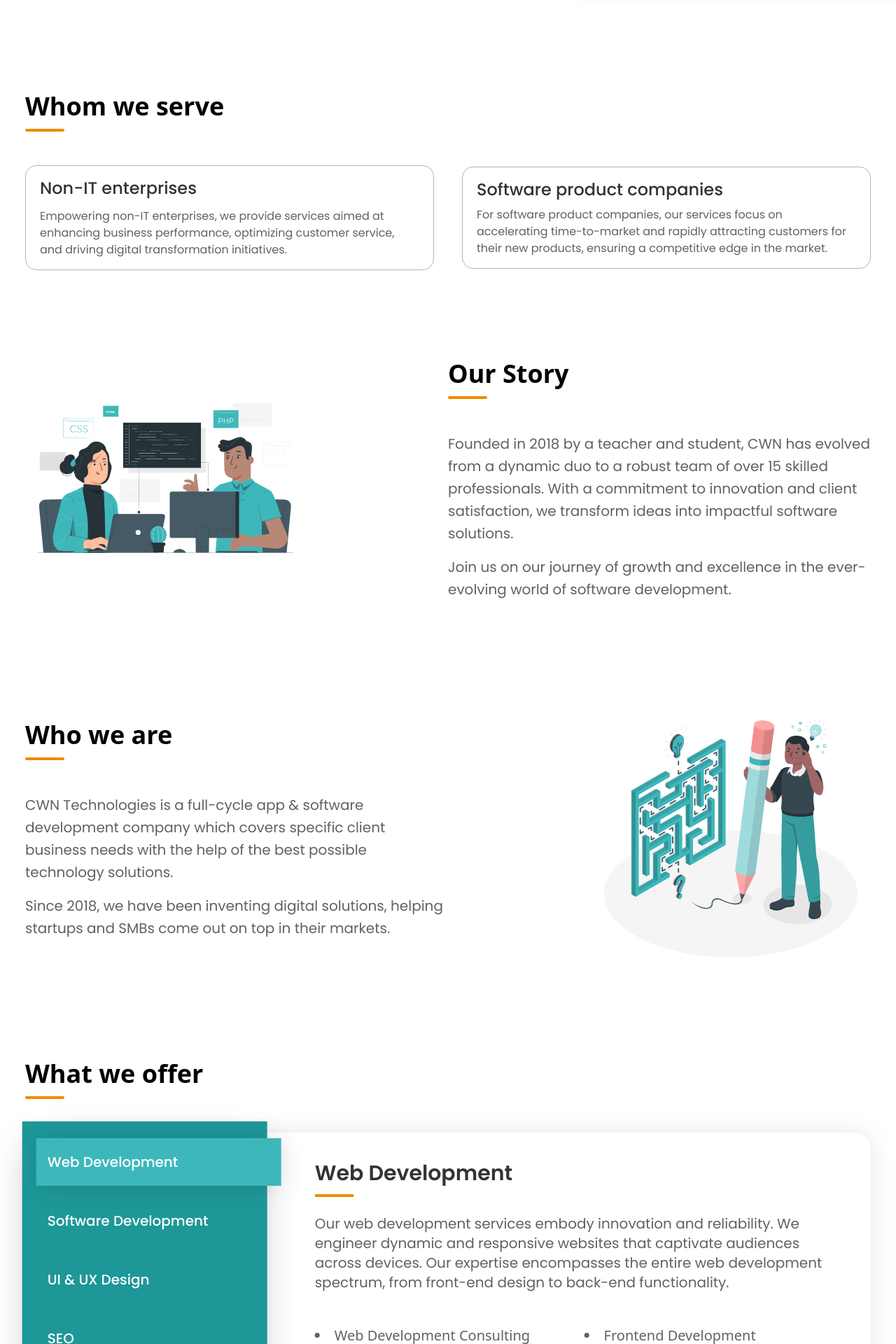
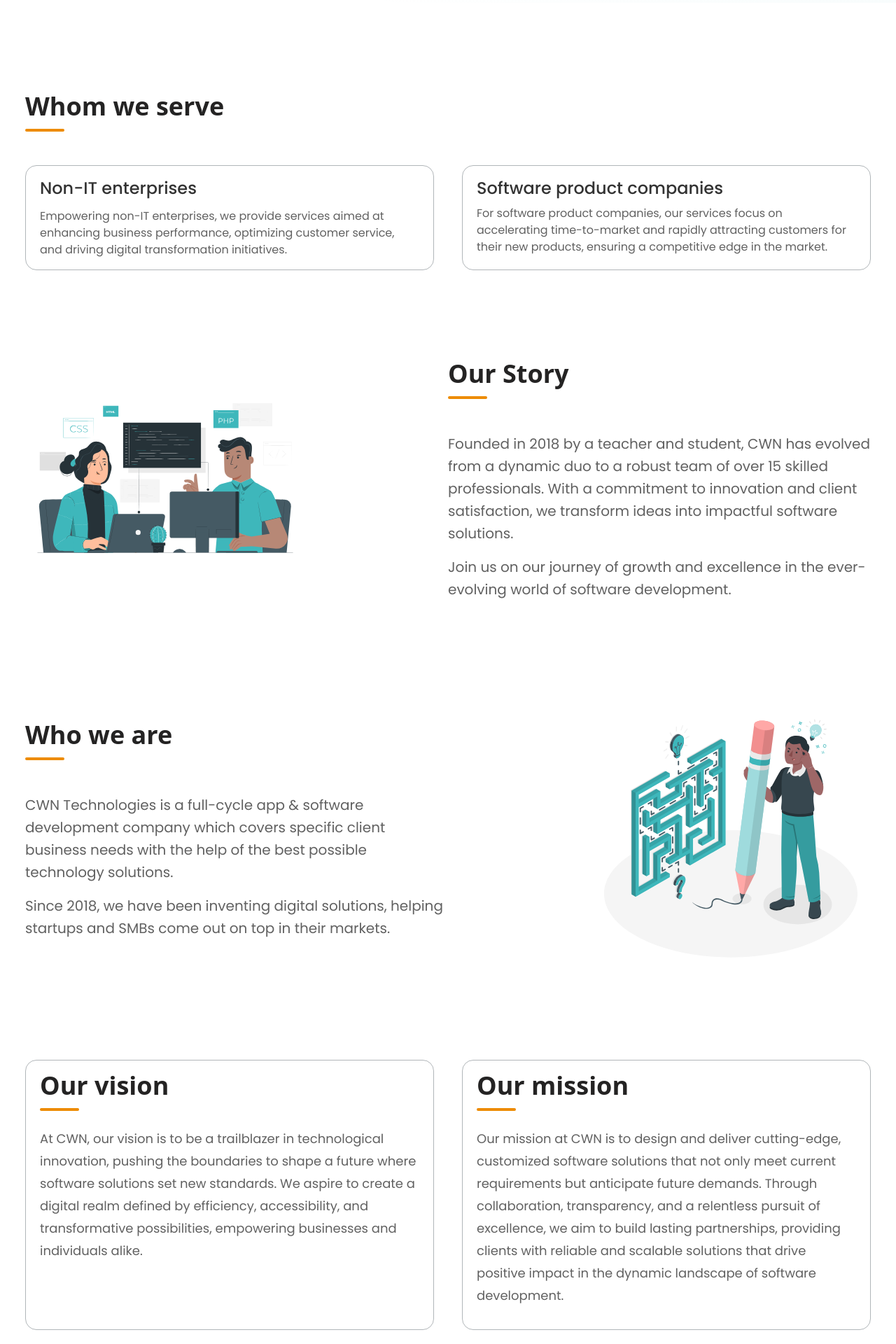
Before and after one commit to Malik-Haziq/CWN-Tech, a React (Vite) app: page /about in a window 1280 px wide. Shown: the part 620-2540 px from the top of the page at 70% size. Built offline with nearby package versions, Linux system fonts and the light colour scheme; a web font is replaced by a local one.

Commit message:
mission & vision completed

```diff
--- a/src/css/index.css
+++ b/src/css/index.css
@@ -4,19 +4,19 @@
 
 @layer components{
   .h1{
-    @apply text-5xl lg:text-6xl font-bold mb-6;
+    @apply text-5xl text-heading lg:text-6xl font-bold mb-6;
   }
 
   .h2{
-    @apply text-3xl lg:text-4xl font-bold relative mb-16 orange-line;
+    @apply text-3xl text-heading lg:text-4xl font-bold relative mb-16 orange-line;
   }
 
   .sub-heading{
-    @apply text-xl lg:text-2xl xl:text-3xl font-semibold relative sub-orange-line sm:orange-line;
+    @apply text-xl text-sub-heading lg:text-2xl xl:text-3xl font-semibold relative sub-orange-line sm:orange-line;
   }
 
   .h3{
-    @apply text-lg lg:text-xl xl:text-2xl font-semibold relative sub-orange-line;
+    @apply text-lg text-sub-heading lg:text-xl xl:text-2xl font-semibold relative sub-orange-line;
   }
   p,h3,h4,a{
     @apply font-poppins;
--- a/src/pages/about/About.jsx
+++ b/src/pages/about/About.jsx
@@ -31,7 +31,7 @@ export function About() {
       {/* /////////////////////  Whom we serve */}
       <section className="section mt-32 mb-32">
         <h2 className="h2">Whom we serve</h2>
-        <div className="flex flex-col sm:flex-row items-center justify-between gap-10">
+        <div className="flex flex-col sm:flex-row items-stretch justify-between gap-10">
           <div className="rounded-2xl py-4 px-5 border-[1px] border-sub flex-1">
             <h3 className="text-sub-heading text-xl xl:text-2xl font-medium mb-3">
               Non-IT enterprises
@@ -72,12 +72,38 @@ export function About() {
           </p>
         </div>
       </section>
+
       {/* ///////////////////  Who we are */}
       <WhoAeAre />
+
+      {/* //////////////////////  Mission & Vision */}
+      <section className="section mt-32 mb-32">
+        <div className="flex flex-col sm:flex-row items-stretch justify-between gap-10">
+          <div className="rounded-2xl py-4 px-5 border-[1px] border-sub flex-1">
+            <h2 className="h2 mb-10">
+              Our vision
+            </h2>
+            <p className="text-sub-para mb-4 leading-8 text-lg">
+            At CWN, our vision is to be a trailblazer in technological innovation, pushing the boundaries to shape a future where software solutions set new standards. We aspire to create a digital realm defined by efficiency, accessibility, and transformative possibilities, empowering businesses and individuals alike.
+            </p>
+          </div>
+          <div className="rounded-2xl py-4 px-5 border-[1px] border-sub flex-1 ">
+          <h2 className="h2 mb-10">
+              Our mission
+            </h2>
+            <p className="text-sub-para mb-4 leading-8 text-lg">
+            Our mission at CWN is to design and deliver cutting-edge, customized software solutions that not only meet current requirements but anticipate future demands. Through collaboration, transparency, and a relentless pursuit of excellence, we aim to build lasting partnerships, providing clients with reliable and scalable solutions that drive positive impact in the dynamic landscape of software development.
+            </p>
+          </div>
+        </div>
+      </section>
+
       {/* /////////////////////  Services */}
       <Services/>
+
       {/* /////////////////////  Book a call */}
       <BookCall />
+
       {/* /////////////////////  contact */}
       <Contact />
 
--- a/tailwind.config.js
+++ b/tailwind.config.js
@@ -26,7 +26,7 @@ export default {
       'secondary': "#FAFAFA",
       'tertiary': "#ED8B00",
 
-      'heading': '#222222',
+      'heading': '#242323',
       'sub-heading': "#333333",
       'para': "#3B3C3D",
       'sub-para': "#616161",
```
